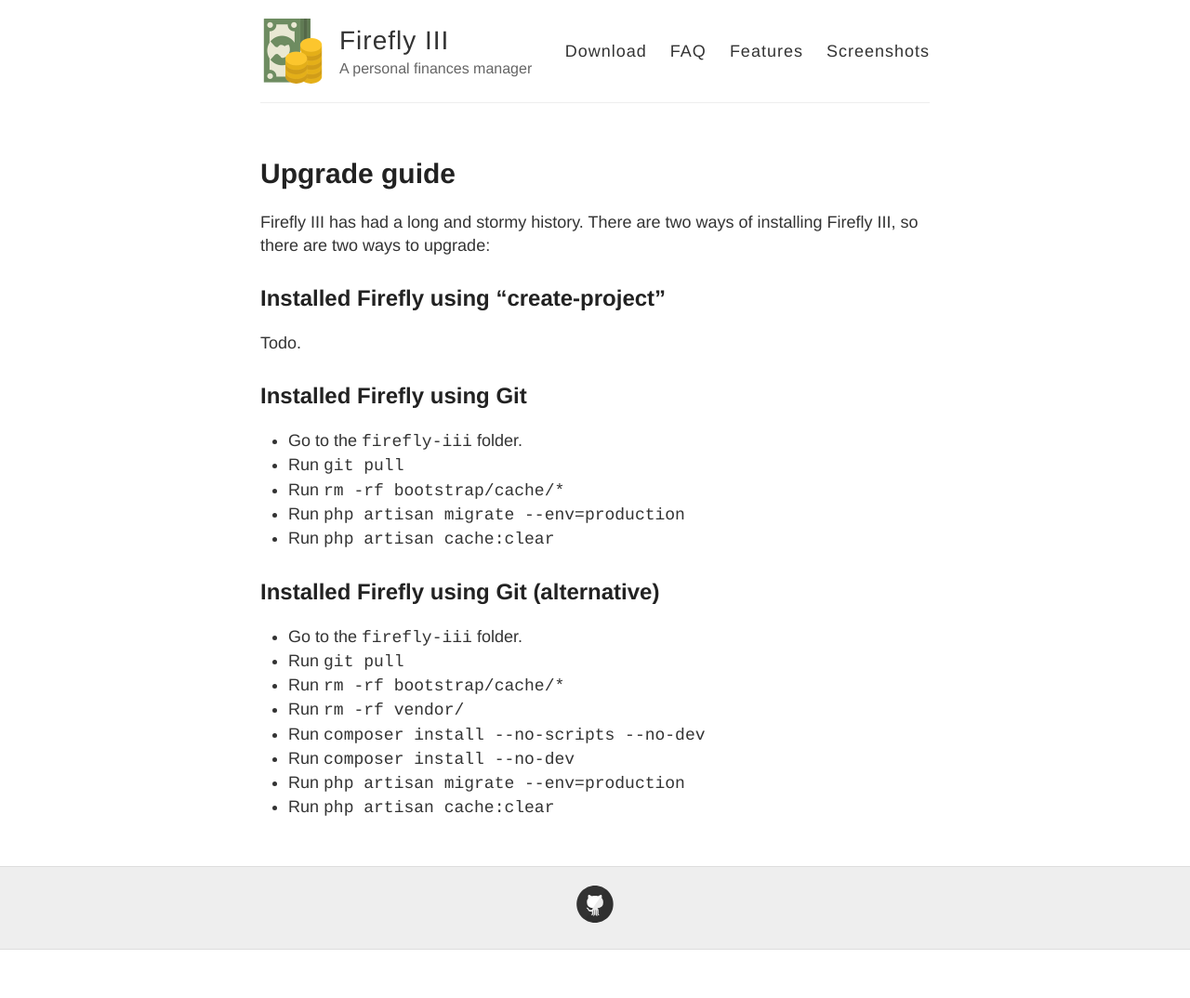
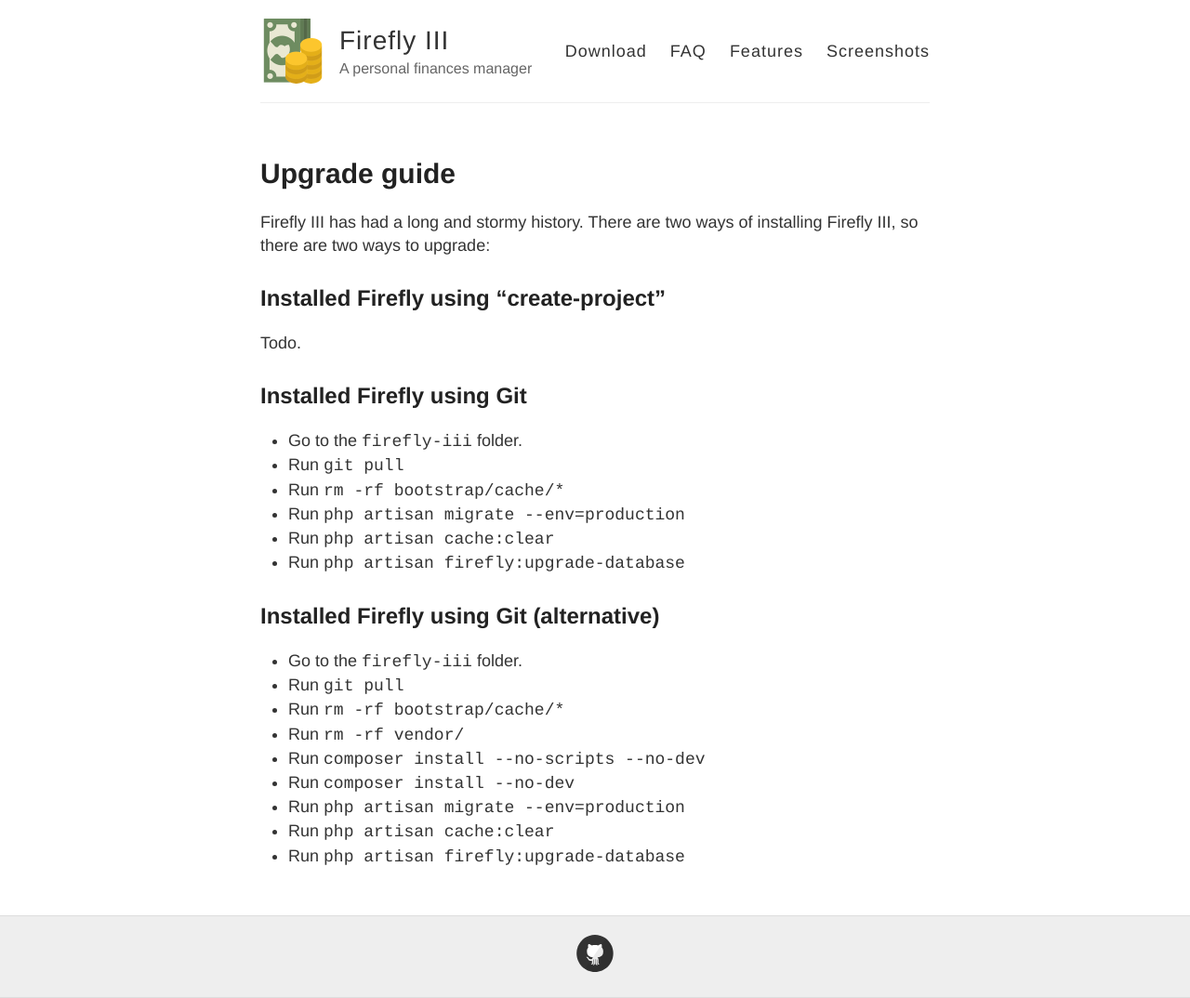
Before and after one commit to firefly-iii/firefly-iii.org, a Jekyll site: the page built from upgrade-guide.md, in a window 1280 px wide. Shown: the whole page at 93% size. Built offline with Jekyll 4.4.1, drawn with Linux system fonts in a browser that asks for light colours; before the commit the page ends 1022 px from its top, so only the background shows below that.

Commit message:
Updated upgrade guide.

```diff
--- a/upgrade-guide.md
+++ b/upgrade-guide.md
@@ -17,6 +17,7 @@ Todo.
 * Run `rm -rf bootstrap/cache/*`
 * Run `php artisan migrate --env=production`
 * Run `php artisan cache:clear`
+* Run `php artisan firefly:upgrade-database`
 
 ## Installed Firefly using Git (alternative)
 
@@ -28,3 +29,4 @@ Todo.
 * Run `composer install --no-dev`
 * Run `php artisan migrate --env=production`
 * Run `php artisan cache:clear`
+* Run `php artisan firefly:upgrade-database`
```
